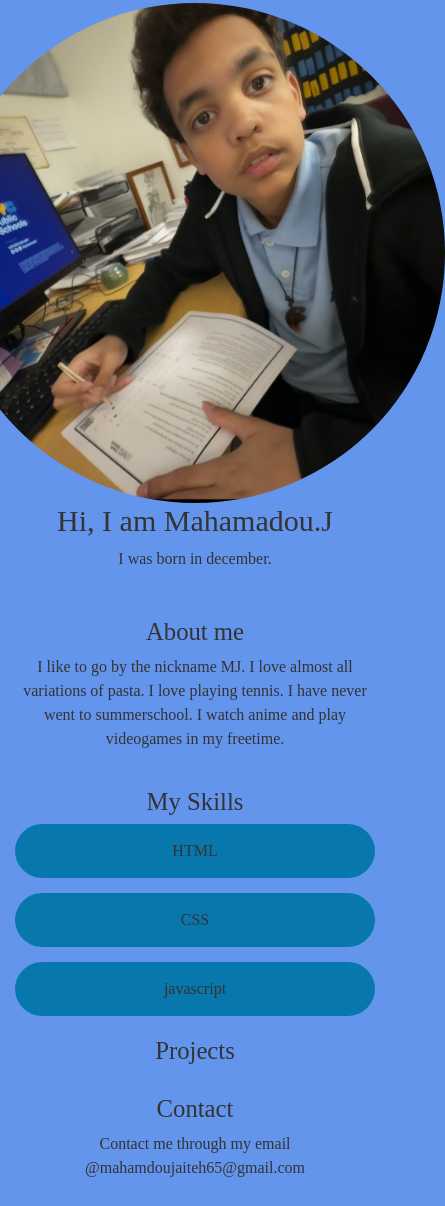
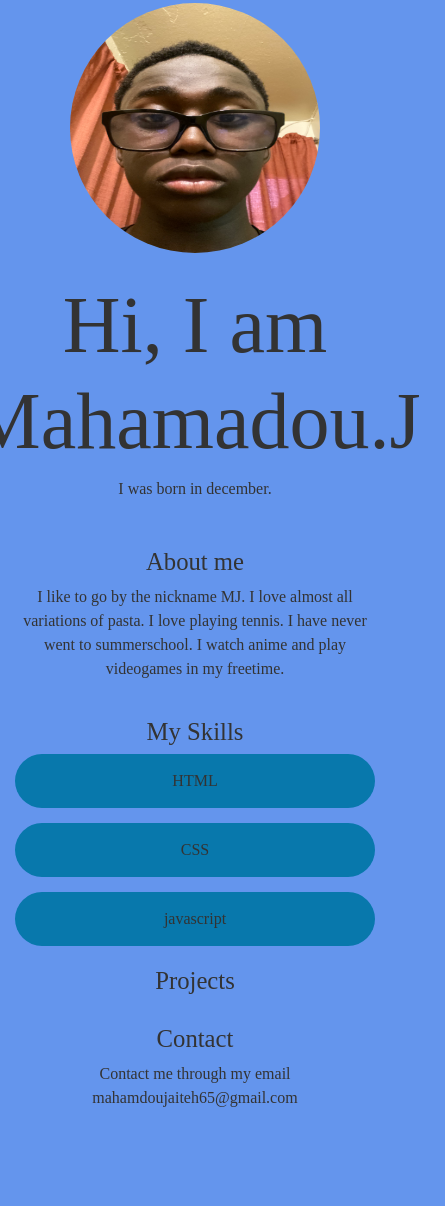
Before and after one commit to NoCommentzz/SYEP-Bathgate-Mahamadou-Jaiteh, a plain HTML site: page index.html in a window 390 px wide. Shown: the part 73-1279 px from the top of the page, 445 px wide, since content can reach past the window. After the commit the page ends 1209 px from the top, so only its background shows below. Drawn offline with nearby package versions, Linux system fonts and the light colour scheme.

Commit message:
Did everything for week 3

```diff
--- a/index.html
+++ b/index.html
@@ -33,9 +33,9 @@
 <!-- This is where most of my code will live -->
 <body>
    <section id="home" class="hero container-fluid d-flex flex-lg-row flex-column align-items-center justify-content-center">
-    <img src="IMG_8187.jpeg" alt="Profile Picture" width="500px" height="500px">
+    <img src="IMG_2632.jpeg" alt="Profile Picture" width="250px" height="250px"/> <br>
     <div class="hero-text"></div>
-     <h1>Hi, I am <span class="accent">Mahamadou.J</span></h1>
+    <h1>Hi, I am <span class="accent">Mahamadou.J</span></h1>
     <p>I was born in december.</p>
    </div>
  </section>
@@ -61,7 +61,7 @@
 
 <section id="contact" class="section">
     <h2>Contact</h2>
-    <footer><p>Contact me through my email @mahamdoujaiteh65@gmail.com</p></footer>
+    <footer><p>Contact me through my email mahamdoujaiteh65@gmail.com</p></footer>
 </section>
 
 
--- a/style.css
+++ b/style.css
@@ -25,17 +25,17 @@ body{
 
 .grid {
     display: grid;
-    gap: 15px
+    gap: 15px;
 }
 
 .grid div{
     background-color:rgb(8, 120, 172);
     padding: 15px;
-    border-radius: 480px
+    border-radius: 480px;
 }
 
 @media (max-width: 768px){
-    .hero h1{font: size 80px;}
+    .hero h1{font-size: 80px;}
     body{background-color: cornflowerblue;}
 }
 
```
Also changed, not shown: IMG_2632.jpeg (added).
